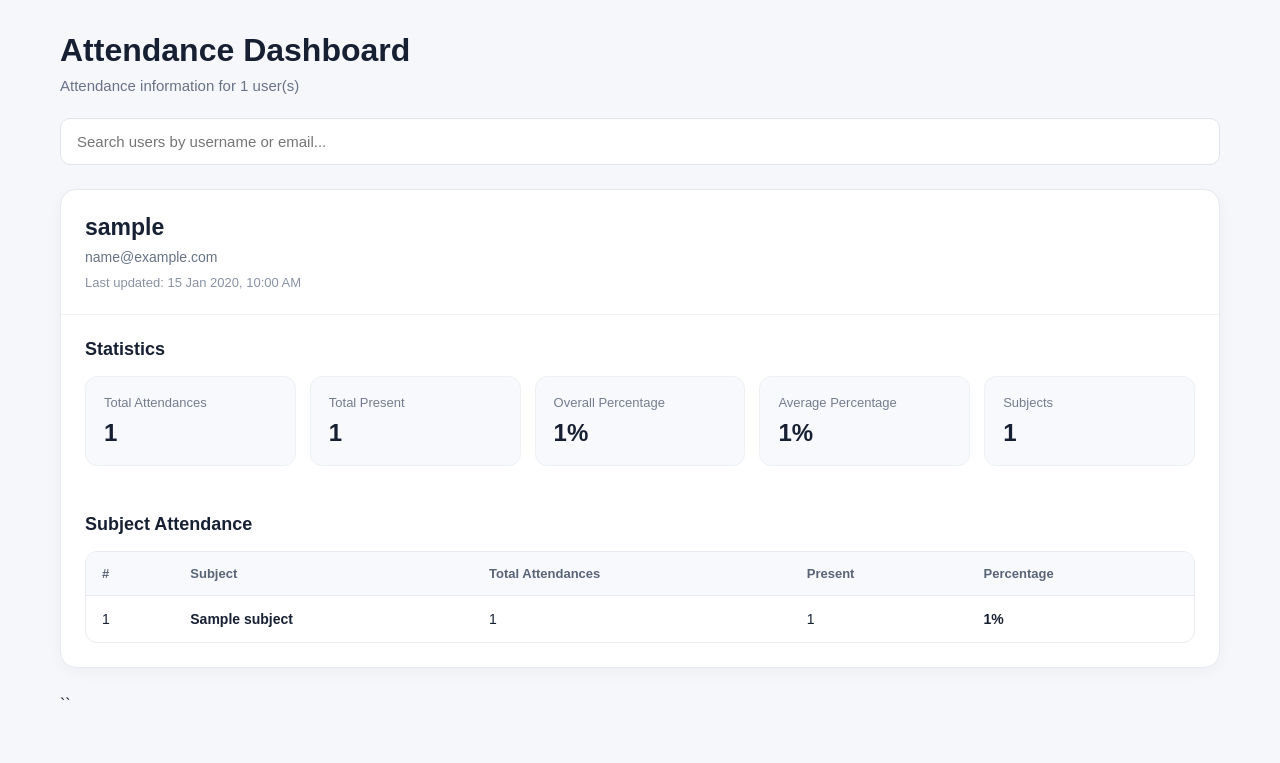
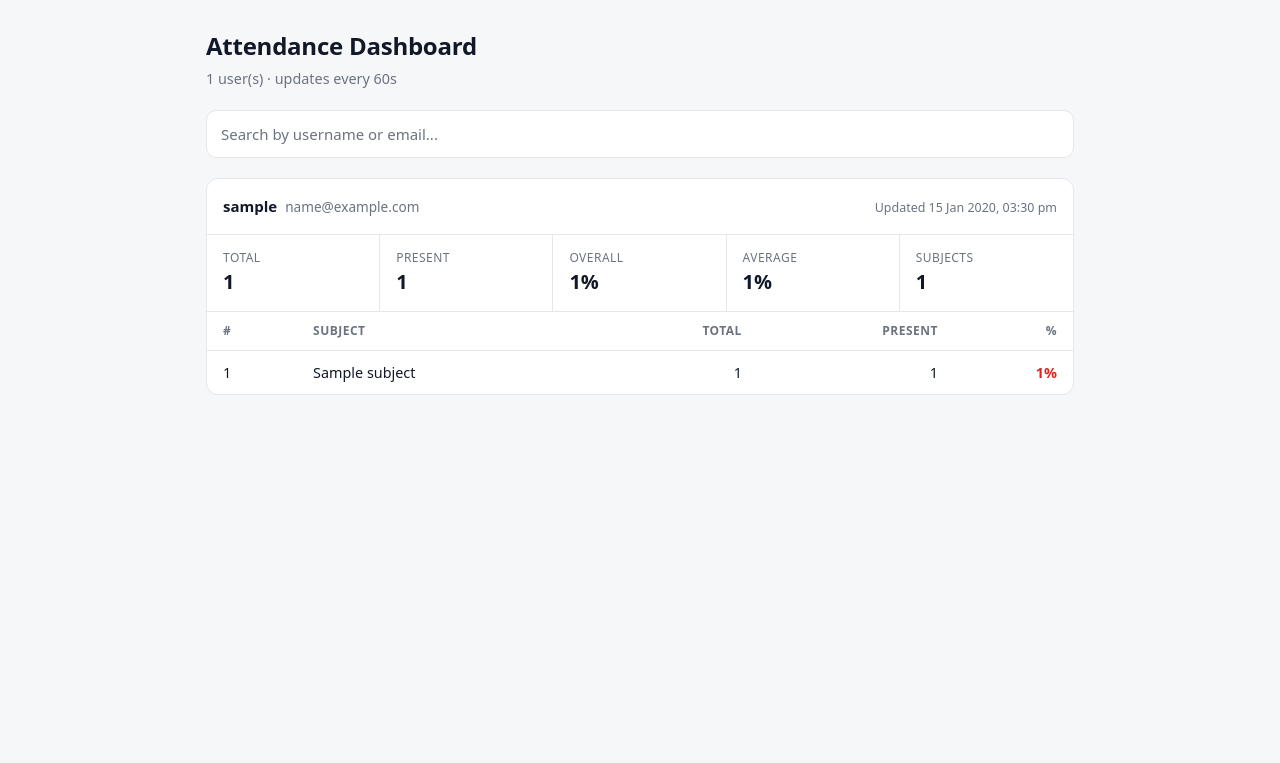
Before and after one commit to pavanx16/clg-attendance-frontend, a FastAPI app: page / in a window 1280 px wide. Shown: the top 763 px of the page. Run offline with FastAPI, Linux system fonts and the light colour scheme; a database or web service that is not in the repository returns one stand-in record (values such as "Sample title").

Commit message:
fix the ui

```diff
--- a/templates/index.html
+++ b/templates/index.html
@@ -1,486 +1,194 @@
 <!DOCTYPE html>
-
 <html lang="en">
 <head>
-    <meta charset="UTF-8">
-    <meta name="viewport" content="width=device-width, initial-scale=1.0">
+<meta charset="UTF-8" />
+<meta name="viewport" content="width=device-width, initial-scale=1.0" />
 <title>Attendance Dashboard</title>
+<style>
+  :root{
+    --bg:#f6f7f9;
+    --card:#ffffff;
+    --text:#111827;
+    --muted:#6b7280;
+    --line:#e5e7eb;
+    --accent:#2563eb;
+    --good:#16a34a;
+    --mid:#d97706;
+    --low:#dc2626;
+    --r:12px;
+  }
+  *{box-sizing:border-box}
+  body{
+    margin:0;background:var(--bg);color:var(--text);
+    font-family:system-ui,-apple-system,"Segoe UI",Roboto,sans-serif;
+    font-size:15px;line-height:1.5;
+  }
+  .wrap{max-width:900px;margin:0 auto;padding:28px 16px 64px}
 
+  h1{margin:0;font-size:1.5rem;font-weight:650;letter-spacing:-.01em}
+  .sub{margin:4px 0 20px;color:var(--muted);font-size:.9rem}
 
-<style>
-    * {
-        box-sizing: border-box;
+  input[type=text]{
+    width:100%;padding:12px 14px;font:inherit;color:var(--text);
+    background:var(--card);border:1px solid var(--line);border-radius:10px;
+    outline:none;margin-bottom:20px;
   }
+  input[type=text]:focus{border-color:var(--accent)}
+  input[type=text]::placeholder{color:var(--muted)}
 
-    body {
-        margin: 0;
-        font-family: Arial, Helvetica, sans-serif;
-        background: #f5f7fb;
-        color: #172033;
+  .card{
+    background:var(--card);border:1px solid var(--line);border-radius:var(--r);
+    margin-bottom:16px;overflow:hidden;
   }
+  .top{
+    padding:16px;border-bottom:1px solid var(--line);
+    display:flex;flex-wrap:wrap;gap:8px;align-items:baseline;justify-content:space-between;
+  }
+  .name{font-weight:600}
+  .email{color:var(--muted);font-size:.85rem;margin-left:8px;word-break:break-all}
+  .time{color:var(--muted);font-size:.78rem}
 
-    .container {
-        max-width: 1200px;
-        margin: 0 auto;
-        padding: 32px 20px 50px;
+  .stats{
+    display:grid;grid-template-columns:repeat(auto-fit,minmax(120px,1fr));
+    border-bottom:1px solid var(--line);
   }
+  .stat{padding:14px 16px;border-right:1px solid var(--line)}
+  .stat:last-child{border-right:none}
+  .stat span{display:block;color:var(--muted);font-size:.75rem;text-transform:uppercase;letter-spacing:.04em}
+  .stat b{font-size:1.25rem;font-weight:600}
 
-    .header {
-        margin-bottom: 24px;
+  table{width:100%;border-collapse:collapse;font-size:.9rem}
+  th{
+    text-align:left;padding:10px 16px;color:var(--muted);font-size:.75rem;
+    text-transform:uppercase;letter-spacing:.04em;font-weight:600;border-bottom:1px solid var(--line);
   }
+  td{padding:11px 16px;border-bottom:1px solid var(--line)}
+  tr:last-child td{border-bottom:none}
+  td.num{text-align:right;white-space:nowrap}
+  th.num{text-align:right}
+  .pct{font-weight:600}
+  .good{color:var(--good)} .mid{color:var(--mid)} .low{color:var(--low)}
+  .none{padding:16px;color:var(--muted);font-size:.9rem}
 
-    .header h1 {
-        margin: 0 0 8px;
-        font-size: 32px;
+  .empty,.no-results{
+    background:var(--card);border:1px solid var(--line);border-radius:var(--r);
+    padding:40px 16px;text-align:center;color:var(--muted);
   }
+  .empty b,.no-results b{display:block;color:var(--text);margin-bottom:6px;font-size:1rem}
+  .no-results{display:none}
 
-    .header p {
-        margin: 0;
-        color: #687386;
-        font-size: 15px;
-    }
-
-    .search-box {
-        margin-bottom: 24px;
-    }
-
-    .search-box input {
-        width: 100%;
-        padding: 14px 16px;
-        border: 1px solid #dfe4ec;
-        border-radius: 10px;
-        background: white;
-        font-size: 15px;
-        outline: none;
-    }
-
-    .search-box input:focus {
-        border-color: #7b879c;
-    }
-
-    .user-card {
-        background: white;
-        border: 1px solid #e4e8ef;
-        border-radius: 16px;
-        margin-bottom: 28px;
-        overflow: hidden;
-        box-shadow: 0 4px 15px rgba(0, 0, 0, 0.04);
-    }
-
-    .user-header {
-        padding: 24px;
-        border-bottom: 1px solid #edf0f4;
-    }
-
-    .user-name {
-        margin: 0 0 8px;
-        font-size: 23px;
-    }
-
-    .user-email {
-        margin: 0;
-        color: #687386;
-        font-size: 14px;
-    }
-
-    .updated {
-        margin-top: 10px;
-        color: #8992a3;
-        font-size: 13px;
-    }
-
-    .section {
-        padding: 24px;
-    }
-
-    .section-title {
-        margin: 0 0 16px;
-        font-size: 18px;
-    }
-
-    .stats {
-        display: grid;
-        grid-template-columns: repeat(5, 1fr);
-        gap: 14px;
-    }
-
-    .stat {
-        padding: 18px;
-        background: #f8f9fc;
-        border: 1px solid #edf0f4;
-        border-radius: 12px;
-    }
-
-    .stat-label {
-        display: block;
-        color: #737d8f;
-        font-size: 13px;
-        margin-bottom: 9px;
-    }
-
-    .stat-value {
-        font-size: 24px;
-        font-weight: 700;
-    }
-
-    .table-wrapper {
-        overflow-x: auto;
-        border: 1px solid #e6e9ef;
-        border-radius: 12px;
-    }
-
-    table {
-        width: 100%;
-        border-collapse: collapse;
-        min-width: 650px;
-    }
-
-    th {
-        background: #f8f9fc;
-        color: #596477;
-        font-size: 13px;
-        text-align: left;
-        padding: 14px 16px;
-        border-bottom: 1px solid #e6e9ef;
-    }
-
-    td {
-        padding: 15px 16px;
-        border-bottom: 1px solid #edf0f4;
-        font-size: 14px;
-    }
-
-    tr:last-child td {
-        border-bottom: 0;
-    }
-
-    .subject {
-        font-weight: 600;
-    }
-
-    .percentage {
-        font-weight: 700;
-    }
-
-    .no-results {
-        display: none;
-        text-align: center;
-        padding: 40px;
-        color: #737d8f;
-        background: white;
-        border: 1px solid #e4e8ef;
-        border-radius: 16px;
-    }
-
-    .empty {
-        background: white;
-        border: 1px solid #e4e8ef;
-        border-radius: 16px;
-        padding: 60px 20px;
-        text-align: center;
-    }
-
-    .empty h2 {
-        margin: 0 0 8px;
-    }
-
-    .empty p {
-        margin: 0;
-        color: #737d8f;
-    }
-
-    @media (max-width: 900px) {
-        .stats {
-            grid-template-columns: repeat(2, 1fr);
-        }
-    }
-
-    @media (max-width: 600px) {
-        .container {
-            padding: 22px 14px 40px;
-        }
-
-        .header h1 {
-            font-size: 26px;
-        }
-
-        .user-header,
-        .section {
-            padding: 18px;
-        }
-
-        .stats {
-            grid-template-columns: 1fr;
-        }
-
-        .stat-value {
-            font-size: 22px;
-        }
+  @media (max-width:600px){
+    th:nth-child(1),td:nth-child(1){display:none}
+    th,td{padding-left:12px;padding-right:12px}
+    .stat{border-right:none;border-bottom:1px solid var(--line);padding:12px}
   }
 </style>
+</head>
+<body>
+<div class="wrap">
 
+  <h1>Attendance Dashboard</h1>
+  <p class="sub">{{ users|length }} user(s) &middot; updates every 60s</p>
 
-</head>
+  {% if users %}
+    <input type="text" id="userSearch" placeholder="Search by username or email..." autocomplete="off" />
 
-<body>
+    <div id="usersContainer">
+      {% for user in users %}
+        {% set stats = user.statistics|default({}) %}
+        <div class="card" data-search="{{ user.username }} {{ user.email }}">
 
-<div class="container">
-
-
-<div class="header">
-    <h1>Attendance Dashboard</h1>
-
-    <p>
-        Attendance information for {{ users|length }} user(s)
-    </p>
+          <div class="top">
+            <div><span class="name">{{ user.username }}</span><span class="email">{{ user.email }}</span></div>
+            {% if user.scraped_at %}
+              <div class="time">Updated <span class="scraped-time" data-time="{{ user.scraped_at.isoformat() }}">{{ user.scraped_at.strftime("%d %b %Y, %I:%M %p") }}</span></div>
+            {% else %}
+              <div class="time">Updated: Never</div>
+            {% endif %}
           </div>
 
-
-{% if users %}
-
-    <div class="search-box">
-        <input
-            type="text"
-            id="userSearch"
-            placeholder="Search users by username or email..."
-            autocomplete="off"
-        >
+          <div class="stats">
+            <div class="stat"><span>Total</span><b>{{ stats.total_attendances|default(0) }}</b></div>
+            <div class="stat"><span>Present</span><b>{{ stats.total_present|default(0) }}</b></div>
+            <div class="stat"><span>Overall</span><b>{{ stats.overall_percentage|default(0) }}%</b></div>
+            <div class="stat"><span>Average</span><b>{{ stats.avg_percentage|default(0) }}%</b></div>
+            <div class="stat"><span>Subjects</span><b>{{ stats.subjects_count|default(0) }}</b></div>
           </div>
 
+          {% if user.subjects %}
+            <table>
+              <thead>
+                <tr>
+                  <th>#</th><th>Subject</th><th class="num">Total</th><th class="num">Present</th><th class="num">%</th>
+                </tr>
+              </thead>
+              <tbody>
+                {% for subject in user.subjects %}
+                  {% set p = subject.percentage|float %}
+                  <tr>
+                    <td>{{ loop.index }}</td>
+                    <td>{{ subject.subject }}</td>
+                    <td class="num">{{ subject.total_attendances }}</td>
+                    <td class="num">{{ subject.total_present }}</td>
+                    <td class="num pct {% if p >= 75 %}good{% elif p >= 60 %}mid{% else %}low{% endif %}">{{ subject.percentage }}%</td>
+                  </tr>
+                {% endfor %}
+              </tbody>
+            </table>
+          {% else %}
+            <div class="none">No subject attendance data available.</div>
+          {% endif %}
 
-    <div id="usersContainer">
+        </div>
+      {% endfor %}
+    </div>
 
-        {% for user in users %}
-
-            {% set stats = user.statistics|default({}) %}
-
-            <div
-                class="user-card"
-                data-search="{{ user.username }} {{ user.email }}"
-            >
-
-                <div class="user-header">
-
-                    <h2 class="user-name">
-                        {{ user.username }}
-                    </h2>
-
-                    <p class="user-email">
-                        {{ user.email }}
-                    </p>
-
-                    {% if user.scraped_at %}
-                        <div class="updated">
-                            Last updated:
-                            {{ user.scraped_at.strftime("%d %b %Y, %I:%M %p") }}
+    <div id="noResults" class="no-results">
+      <b>No users found</b>
+      Try a different username or email.
+    </div>
+  {% else %}
+    <div class="empty">
+      <b>No attendance data</b>
+      Data will appear here once available.
     </div>
   {% endif %}
 
 </div>
 
-
-                <div class="section">
-
-                    <h3 class="section-title">
-                        Statistics
-                    </h3>
-
-                    <div class="stats">
-
-                        <div class="stat">
-                            <span class="stat-label">
-                                Total Attendances
-                            </span>
-
-                            <span class="stat-value">
-                                {{ stats.total_attendances|default(0) }}
-                            </span>
-                        </div>
-
-
-                        <div class="stat">
-                            <span class="stat-label">
-                                Total Present
-                            </span>
-
-                            <span class="stat-value">
-                                {{ stats.total_present|default(0) }}
-                            </span>
-                        </div>
-
-
-                        <div class="stat">
-                            <span class="stat-label">
-                                Overall Percentage
-                            </span>
-
-                            <span class="stat-value">
-                                {{ stats.overall_percentage|default(0) }}%
-                            </span>
-                        </div>
-
-
-                        <div class="stat">
-                            <span class="stat-label">
-                                Average Percentage
-                            </span>
-
-                            <span class="stat-value">
-                                {{ stats.avg_percentage|default(0) }}%
-                            </span>
-                        </div>
-
-
-                        <div class="stat">
-                            <span class="stat-label">
-                                Subjects
-                            </span>
-
-                            <span class="stat-value">
-                                {{ stats.subjects_count|default(0) }}
-                            </span>
-                        </div>
-
-                    </div>
-
-                </div>
-
-
-                <div class="section">
-
-                    <h3 class="section-title">
-                        Subject Attendance
-                    </h3>
-
-                    {% if user.subjects %}
-
-                        <div class="table-wrapper">
-
-                            <table>
-
-                                <thead>
-                                    <tr>
-                                        <th>#</th>
-                                        <th>Subject</th>
-                                        <th>Total Attendances</th>
-                                        <th>Present</th>
-                                        <th>Percentage</th>
-                                    </tr>
-                                </thead>
-
-                                <tbody>
-
-                                    {% for subject in user.subjects %}
-
-                                        <tr>
-
-                                            <td>
-                                                {{ loop.index }}
-                                            </td>
-
-                                            <td class="subject">
-                                                {{ subject.subject }}
-                                            </td>
-
-                                            <td>
-                                                {{ subject.total_attendances }}
-                                            </td>
-
-                                            <td>
-                                                {{ subject.total_present }}
-                                            </td>
-
-                                            <td class="percentage">
-                                                {{ subject.percentage }}%
-                                            </td>
-
-                                        </tr>
-
-                                    {% endfor %}
-
-                                </tbody>
-
-                            </table>
-
-                        </div>
-
-                    {% else %}
-
-                        <p>
-                            No subject attendance data available.
-                        </p>
-
-                    {% endif %}
-
-                </div>
-
-            </div>
-
-        {% endfor %}
-
-    </div>
-
-
-    <div id="noResults" class="no-results">
-        <strong>No users found</strong>
-        <p>Try searching with a different username or email.</p>
-    </div>
-
-
-{% else %}
-
-    <div class="empty">
-
-        <h2>
-            No Attendance Data
-        </h2>
-
-        <p>
-            Attendance information will appear here once data is available.
-        </p>
-
-    </div>
-
-{% endif %}
-``
-
-</div>
-
 <script>
   const searchInput = document.getElementById("userSearch");
-    const userCards = document.querySelectorAll(".user-card");
+  const cards = document.querySelectorAll(".card");
   const noResults = document.getElementById("noResults");
 
   if (searchInput) {
     searchInput.addEventListener("input", function () {
-
-            const searchText = this.value.toLowerCase().trim();
-            let visibleUsers = 0;
-
-            userCards.forEach(function (card) {
-
-                const userData = card
-                    .getAttribute("data-search")
-                    .toLowerCase();
-
-                if (userData.includes(searchText)) {
-                    card.style.display = "";
-                    visibleUsers++;
-                } else {
-                    card.style.display = "none";
+      const q = this.value.toLowerCase().trim();
+      let visible = 0;
+      cards.forEach(function (c) {
+        const ok = c.getAttribute("data-search").toLowerCase().includes(q);
+        c.style.display = ok ? "" : "none";
+        if (ok) visible++;
+      });
+      noResults.style.display = (visible === 0 && q !== "") ? "block" : "none";
+    });
   }
 
+  document.querySelectorAll(".scraped-time").forEach(function (el) {
+    const raw = el.getAttribute("data-time");
+    if (!raw) return;
+    const d = new Date(/Z|[+-]\d{2}:?\d{2}$/.test(raw) ? raw : raw + "Z");
+    if (isNaN(d.getTime())) return;
+    el.textContent = d.toLocaleString("en-IN", {
+      timeZone: "Asia/Kolkata",
+      day: "2-digit", month: "short", year: "numeric",
+      hour: "2-digit", minute: "2-digit", hour12: true
+    });
   });
 
-            if (visibleUsers === 0 && searchText !== "") {
-                noResults.style.display = "block";
-            } else {
-                noResults.style.display = "none";
-            }
-
-        });
-    }
+  setInterval(function () {
+    if (document.activeElement !== searchInput && !(searchInput && searchInput.value)) location.reload();
+  }, 60000);
 </script>
-
 </body>
 </html>
```
Also changed, not shown: 1 other file. Lines whose indentation alone changed are shown as unchanged.
